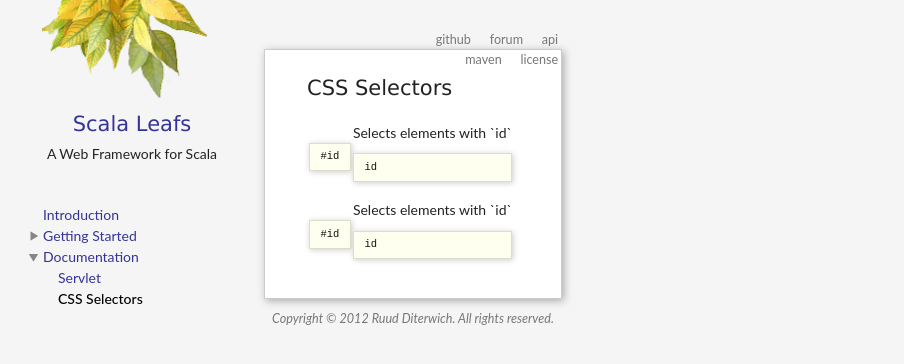
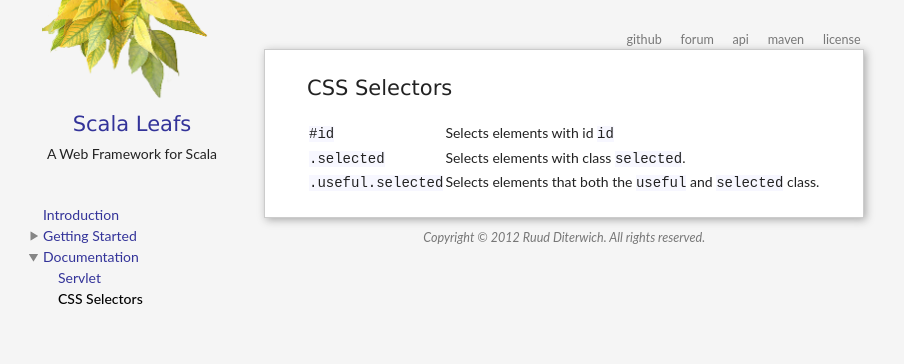
Before and after one commit to scalastuff/scalaleafs, a Jekyll site: the page built from css-selectors.md, in a window 1280 px wide. Shown: the top 364 px of the page, without its empty margins (0-904 px from the left). Built offline with Jekyll 4.4.1, drawn with Linux system fonts in a browser that asks for light colours.

Commit message:
Updated css-selectors.md

```diff
--- a/css-selectors.md
+++ b/css-selectors.md
@@ -4,6 +4,7 @@
 ---
 
 <table>
-<tr><td><pre>#id</pre></td><td>Selects elements with `id` <pre>id</pre></td></tr>
-<tr><td><pre>#id</pre></td><td>Selects elements with `id` <pre>id</pre></td></tr>
+<tr><td><code>#id</code></td><td>Selects elements with id <code>id</code></td></tr>
+<tr><td><code>.selected</code></td><td>Selects elements with class <code>selected</code>.</td></tr>
+<tr><td><code>.useful.selected</code></td><td>Selects elements that both the <code>useful</code> and <code>selected</code> class.</td></tr>
 </table>
```
